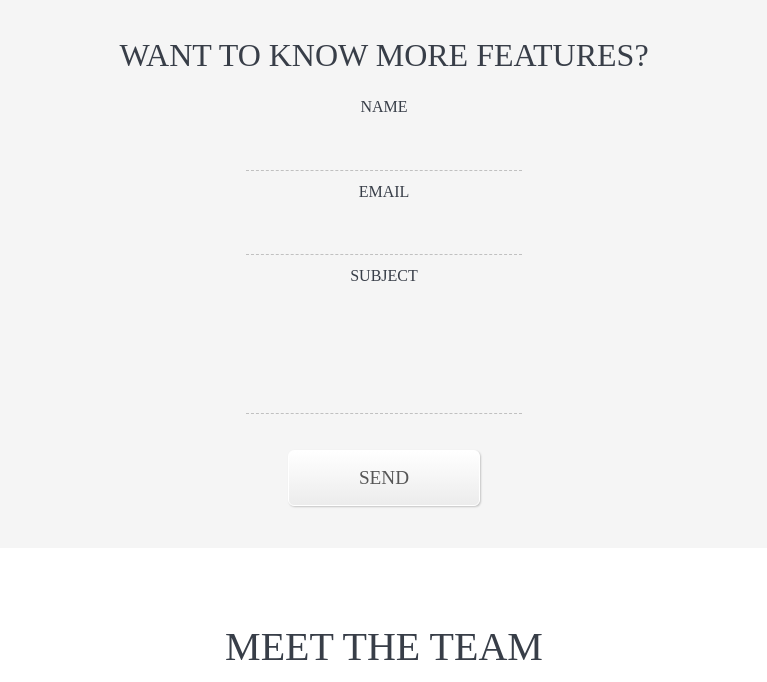
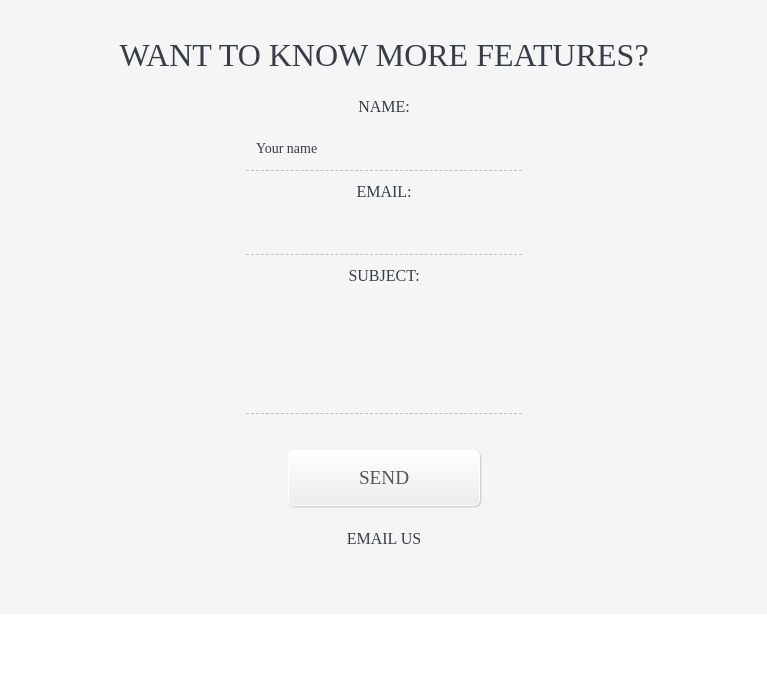
Before and after one commit to averybentz/AllertDetailsWebsite, a plain HTML site: page index.html in a window 1280 px wide. Shown: the part 3960-4642 px from the top of the page, without its empty margins (256-1023 px from the left). Drawn offline with Linux system fonts and the light colour scheme; a web font is replaced by a local one.

Commit message:
playing around with email

```diff
--- a/index.html
+++ b/index.html
@@ -133,6 +133,11 @@ License URL: http://creativecommons.org/licenses/by/3.0/
 
             </div>
 		<!---End-boxs---->
+        <!---<a href="mailto:name1@rapidtables.com?cc=name2@rapidtables.com&bcc=name3@rapidtables.com
+         &amp;subject=The%20subject%20of%20the%20email
+         &amp;body=The%20body%20of%20the%20email">
+         Send mail with cc, bcc, subject and body</a>
+         ---->
 		<div class="clear"> </div>
 		<div class="contact">
 			<div class="contact-device">
@@ -141,13 +146,14 @@ License URL: http://creativecommons.org/licenses/by/3.0/
 			<div class="contact-form">
 				<h3>Want to know more features?</h3>
 				<form>
-					<span>Name</span>
+                        <span>Name:</span>
+					<input type="text" name="Name" value = "Your name" id= "Name">
+                        <span>Email:</span>
 					<input type="text">
-					<span>Email</span>
-					<input type="text">
-					<span>Subject</span>
+                        <span>Subject:</span>
 					<textarea> </textarea>
 					<span><input type="submit" value="Send"></span>
+                    <a href="mailto:averybentz@bell.net? cc= document.getElementbyID("Name").value"><span>Email Us<span></a>
 				</form>
 			</div>
 		</div>
```
